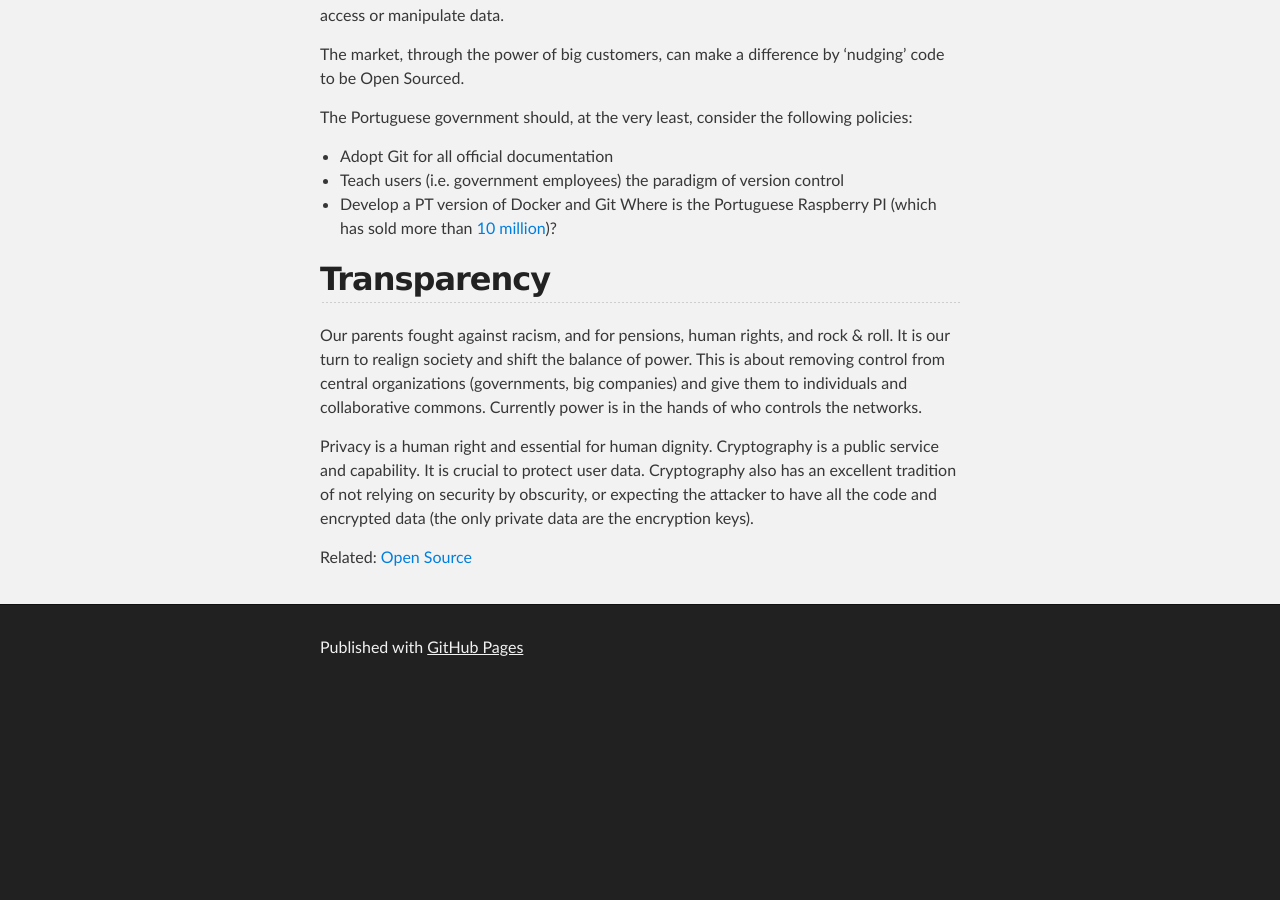
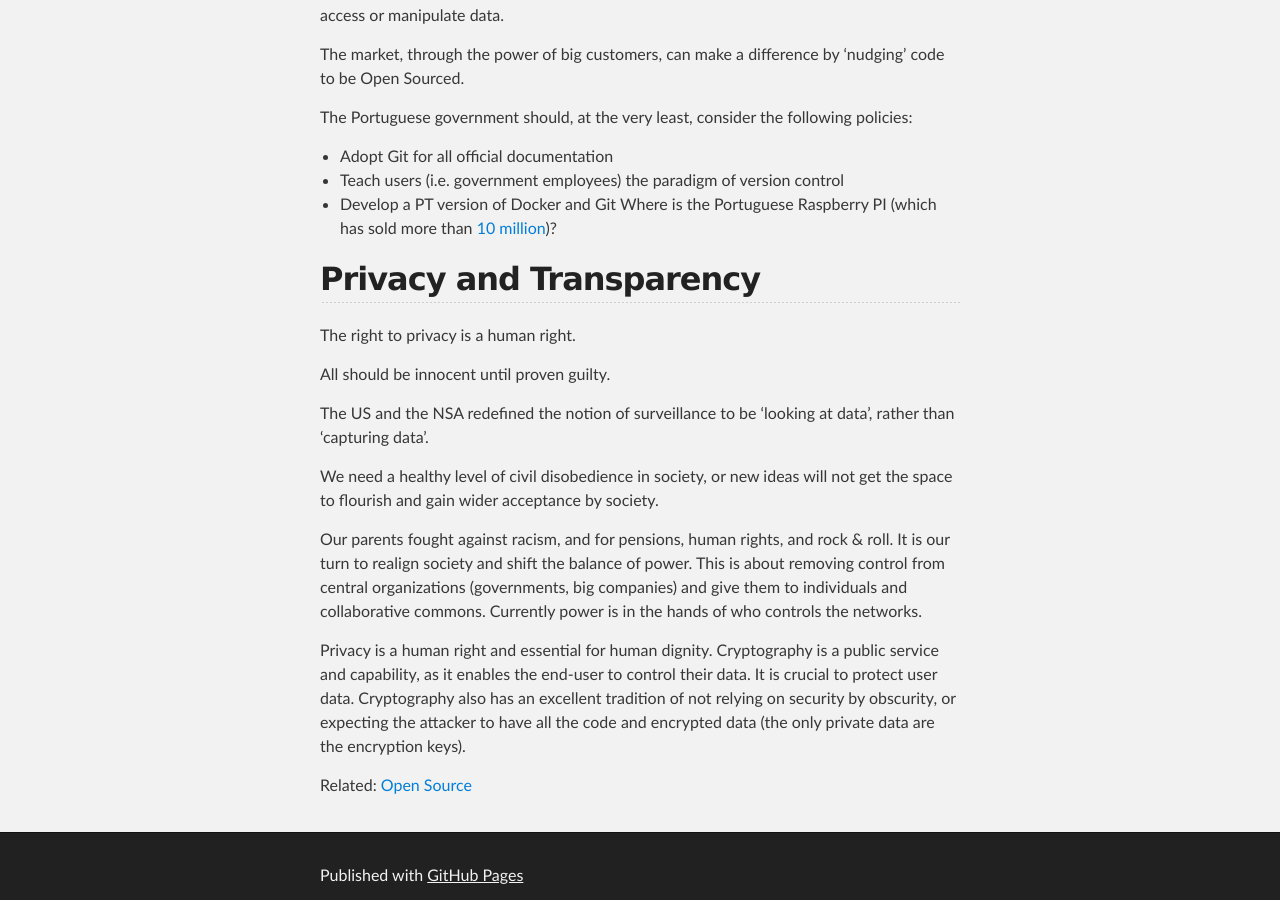
Before and after one commit to DinisCruz/Book_Hacking_Portugal, a Jekyll site: the page built from Research/Government.md, in a window 1280 px wide and 900 px high, scrolled down 2089 px. Built offline with Jekyll 4.4.1, drawn with Linux system fonts in a browser that asks for light colours; before the commit the page ends 2783 px from its top, so only the background shows below that.

Commit message:
Update Government.md

```diff
--- a/Research/Government.md
+++ b/Research/Government.md
@@ -67,14 +67,19 @@ The Portuguese government should, at the very least, consider the following poli
 * Develop a PT version of Docker and Git
  Where is the Portuguese Raspberry PI (which has sold more than [10 million](http://www.bbc.co.uk/news/technology-37305200))?
 
-## Transparency
+## Privacy and Transparency
+
+The right to privacy is a human right.
+
+All should be innocent until proven guilty.
+
+The US and the NSA redefined the notion of surveillance to be 'looking at data', rather than 'capturing data'.
+
+We need a healthy level of civil disobedience in society, or new ideas will not get the space to flourish and gain wider acceptance by society.
+
 Our parents fought against racism, and for pensions, human rights, and rock & roll.  It is our turn to realign society and shift the balance of power. This is about removing control from central organizations (governments, big companies) and give them to individuals and collaborative commons. Currently power is in the hands of who controls the networks.
 
-Privacy is a human right and essential for human dignity.  Cryptography is a public service and capability. It is crucial to protect user data. Cryptography also has an excellent tradition of not relying on security by obscurity, or expecting the attacker to have all the code and encrypted data (the only private data are the encryption keys).
-
-
-
-
+Privacy is a human right and essential for human dignity.  Cryptography is a public service and capability, as it enables the end-user to control their data. It is crucial to protect user data. Cryptography also has an excellent tradition of not relying on security by obscurity, or expecting the attacker to have all the code and encrypted data (the only private data are the encryption keys).
 
 
 
```
